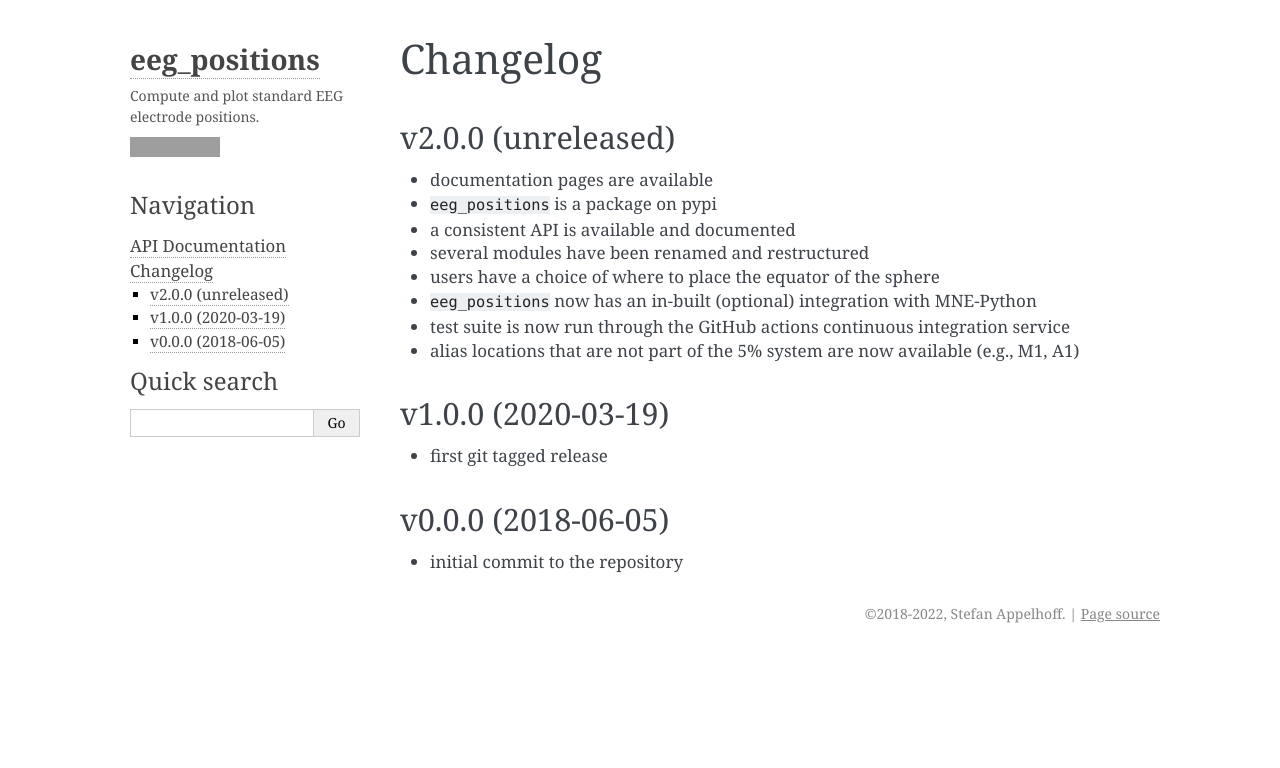
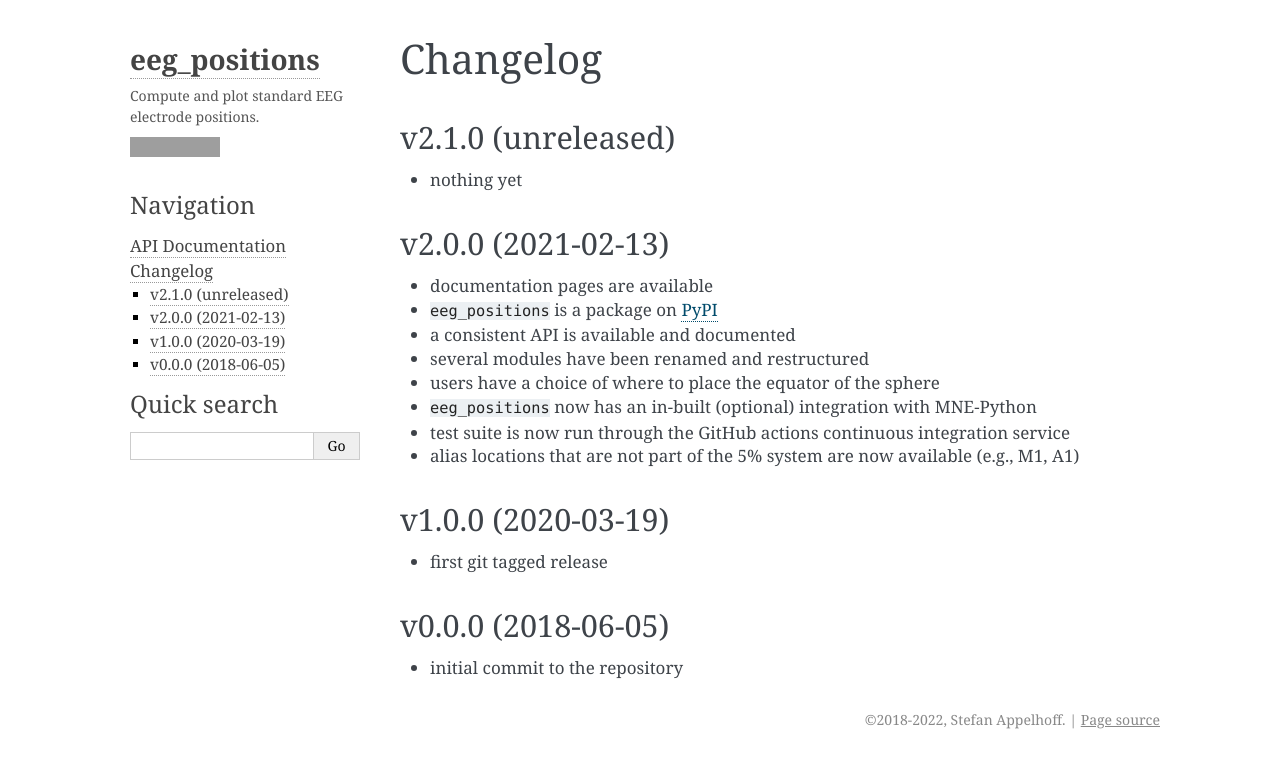
Before and after one commit to sappelhoff/eeg_positions, a Sphinx documentation site: the page built from docs/changes.rst, in a window 1280 px wide. Shown: the top 768 px of the page. Built offline with Sphinx 7.4.7, drawn with Linux system fonts in a browser that asks for light colours; pages that are not in the unit, such as notebooks, are missing from menus; grey boxes are pictures that could not be loaded.

Commit message:
miscellaneous maintenance (#8)
* misc maint

* fix isort

```diff
--- a/docs/changes.rst
+++ b/docs/changes.rst
@@ -4,10 +4,14 @@
 Changelog
 =========
 
-v2.0.0 (unreleased)
+v2.1.0 (unreleased)
+-------------------
+- nothing yet
+
+v2.0.0 (2021-02-13)
 -------------------
 - documentation pages are available
-- ``eeg_positions`` is a package on pypi
+- ``eeg_positions`` is a package on `PyPI <https://pypi.org/project/eeg-positions/>`_
 - a consistent API is available and documented
 - several modules have been renamed and restructured
 - users have a choice of where to place the equator of the sphere
```
Also changed, not shown: 4 other files.
